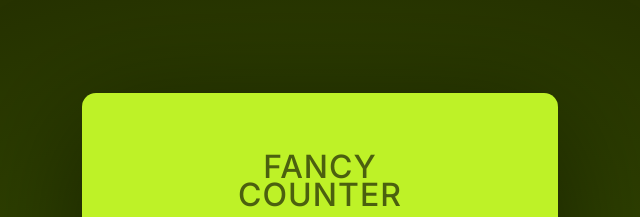
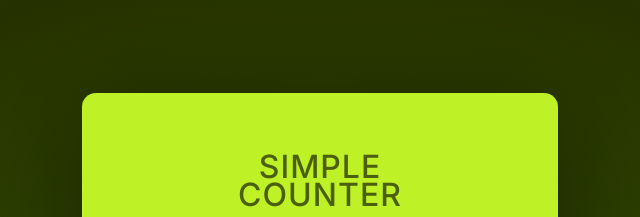
Before and after one commit to MaxMarquis/SimpleCounter, a plain HTML site: page index.html in a window 1280 px wide. Shown: the top 217 px of the page, 320-960 px from the left. Drawn offline with Linux system fonts and the light colour scheme.

Commit message:
Updated the folder

```diff
--- a/Fancy Counter/index.html
+++ b/index.html
@@ -12,11 +12,11 @@
 
     <script src="script.js" defer></script>
 
-    <title>Fancy Counter</title>
+    <title>Simple Counter</title>
 </head>
 <body>
     <div class="counter">
-        <h1 class="counter__title">Fancy Counter</h1>
+        <h1 class="counter__title">Simple Counter</h1>
         <span class="counter__value">0</span>
 
         <button class="counter__reset">
```
Also changed, not shown: script.js (renamed from Fancy Counter/script.js), style.css (renamed from Fancy Counter/style.css).
